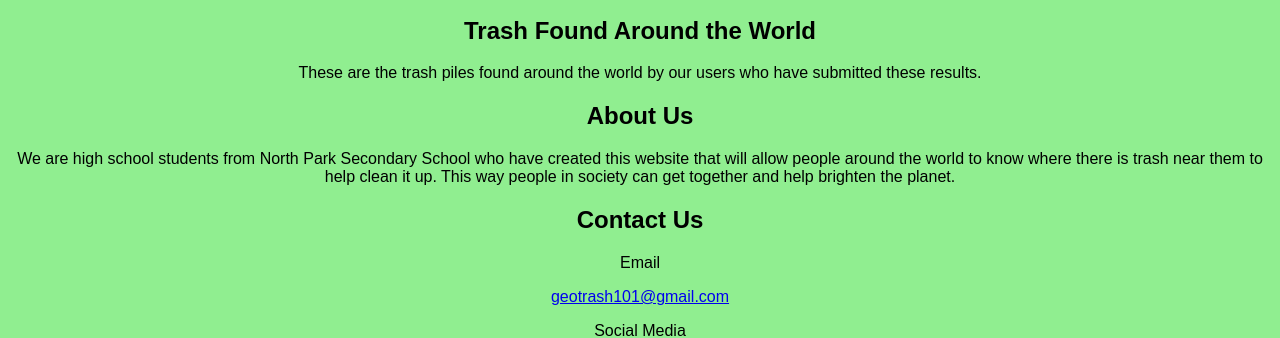
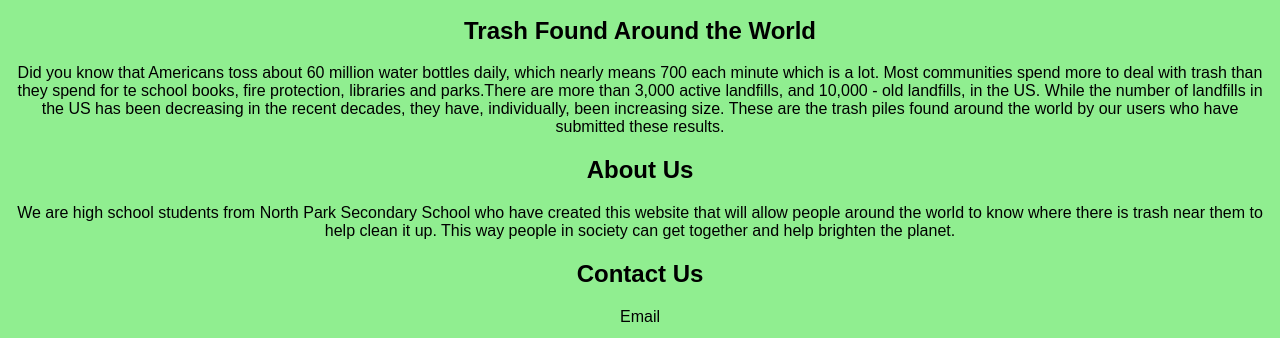
Before and after one commit to sskarn/wh-geotrash, a plain HTML site: page index.html in a window 1280 px wide. Shown: the part 372-710 px from the top of the page. Drawn offline with Linux system fonts and the light colour scheme.

Commit message:
Update index.html

```diff
--- a/index.html
+++ b/index.html
@@ -17,7 +17,7 @@
 
     <div>
         <h2>Trash Found Around the World</h2>
-        <a>These are the trash piles found around the world by our users who have submitted these results.</a>
+        <p>Did you know that Americans toss about 60 million water bottles daily, which nearly means 700 each minute which is a lot. Most communities spend more to deal with trash than they spend for te school books, fire protection, libraries and parks.There are more than 3,000 active landfills, and 10,000 - old landfills, in the US. While the number of landfills in the US has been decreasing in the recent decades, they have, individually, been increasing size. These are the trash piles found around the world by our users who have submitted these results.</p>
     </div>
 
     <div>
```
